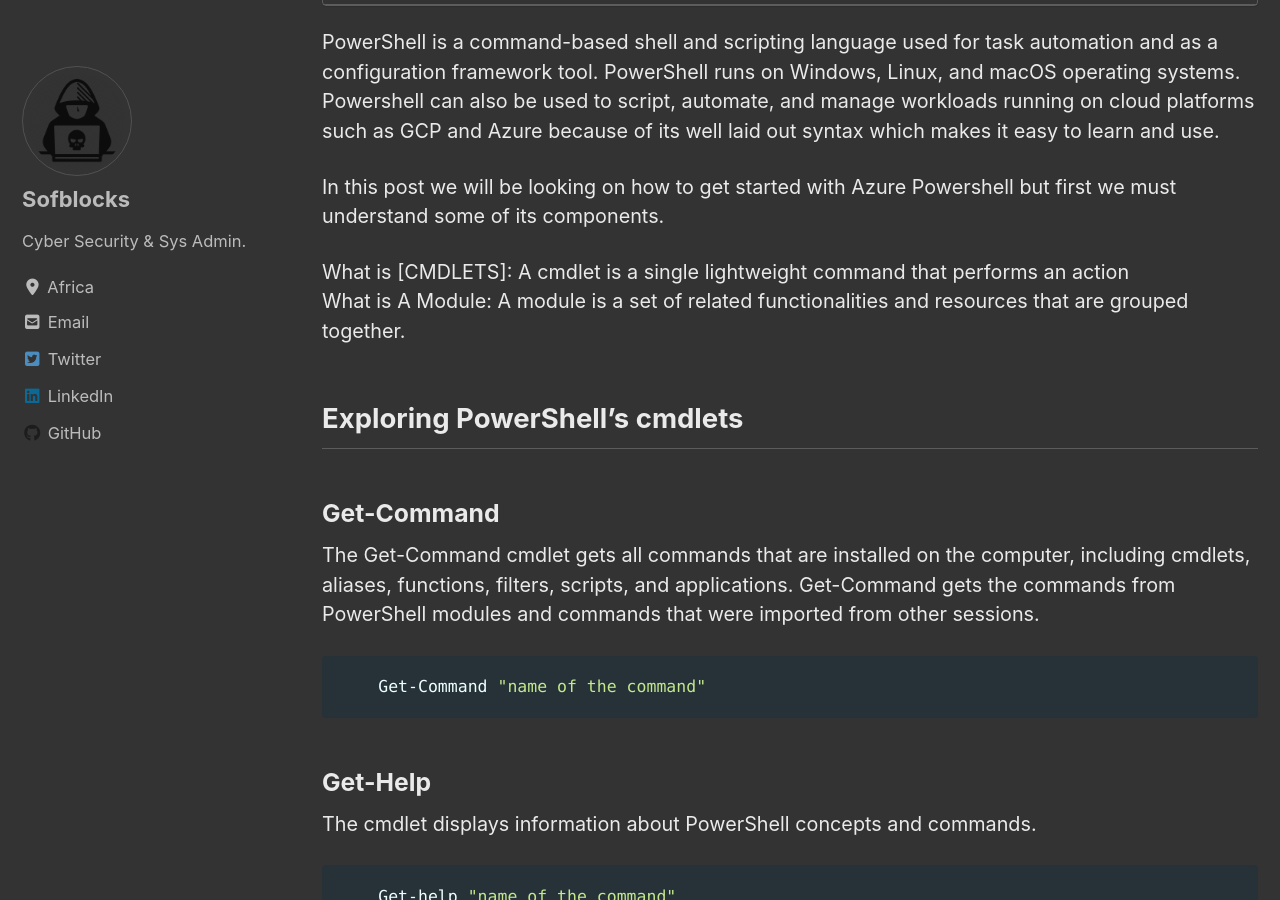
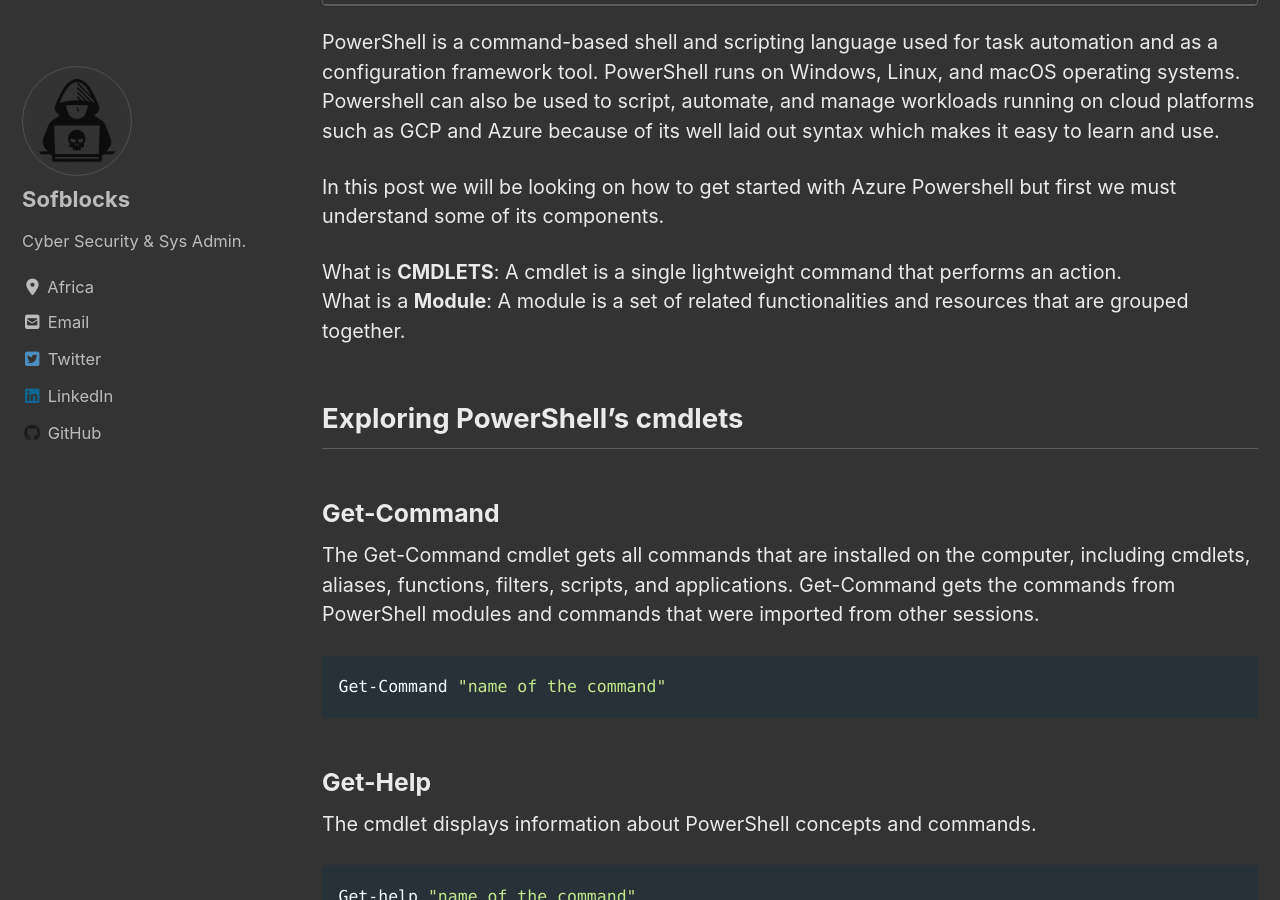
Before and after one commit to sofblocks/sofblocks.github.io, a Jekyll site: the page built from _posts/blog/2022-09-26-powershell.md, in a window 1280 px wide and 900 px high, scrolled down 360 px. Built offline with Jekyll 4.4.1, drawn with Linux system fonts in a browser that asks for light colours; cached includes are drawn as plain includes; nearby versions of some CDN libraries; comment, search, counter and statistics services are not loaded; some of the changed text lies outside the part shown.

Commit message:
Update 2022-09-26-powershell.md

````diff
--- a/_posts/blog/2022-09-26-powershell.md
+++ b/_posts/blog/2022-09-26-powershell.md
@@ -11,21 +11,21 @@
 
 In this post we will be looking on how to get started with Azure Powershell but first we must understand some of its components.
 
-What is  [CMDLETS]: A cmdlet is a single lightweight command that performs an action
-What is A Module: A module is a set of related functionalities and resources that are grouped together.
+What is  **CMDLETS**: A cmdlet is a single lightweight command that performs an action.
+What is a **Module**: A module is a set of related functionalities and resources that are grouped together.
 
 ## Exploring PowerShell’s cmdlets
 
 ### Get-Command
 The Get-Command cmdlet gets all commands that are installed on the computer, including cmdlets, aliases, functions, filters, scripts, and applications. Get-Command gets the commands from PowerShell modules and commands that were imported from other sessions.
 ```powershell
-    Get-Command "name of the command"
+Get-Command "name of the command"
 ```
 
 ### Get-Help
 The cmdlet displays information about PowerShell concepts and commands.
 ```powershell
-    Get-help "name of the command"
+Get-help "name of the command"
 ```
 ![upload-image]({{ "/assets/imgs/notes/get-help.png" | relative_url }})
 
@@ -45,3 +45,13 @@
 In powershell window you can use the tab key to get command completion. So if you enter "get-com" and then type a TAB, it changes what you typed into "Get-Command".
 To list all available parameters for a cmdlet you use Ctrl + Space.
 ![upload-image]({{ "/assets/imgs/notes/ctrlspace.png" | relative_url }})
+
+Alternatively you can configure the tab key to perform the above action of Ctrl + Space.
+Type the following command to open powershell automatic variable with a notepad.
+```powershell
+notepad $PROFILE
+# paste the following command
+# Shows navigable menu of all options when hitting Tab
+
+Set-PSReadlineKeyHandler -Key Tab -Function MenuComplete
+```
````
